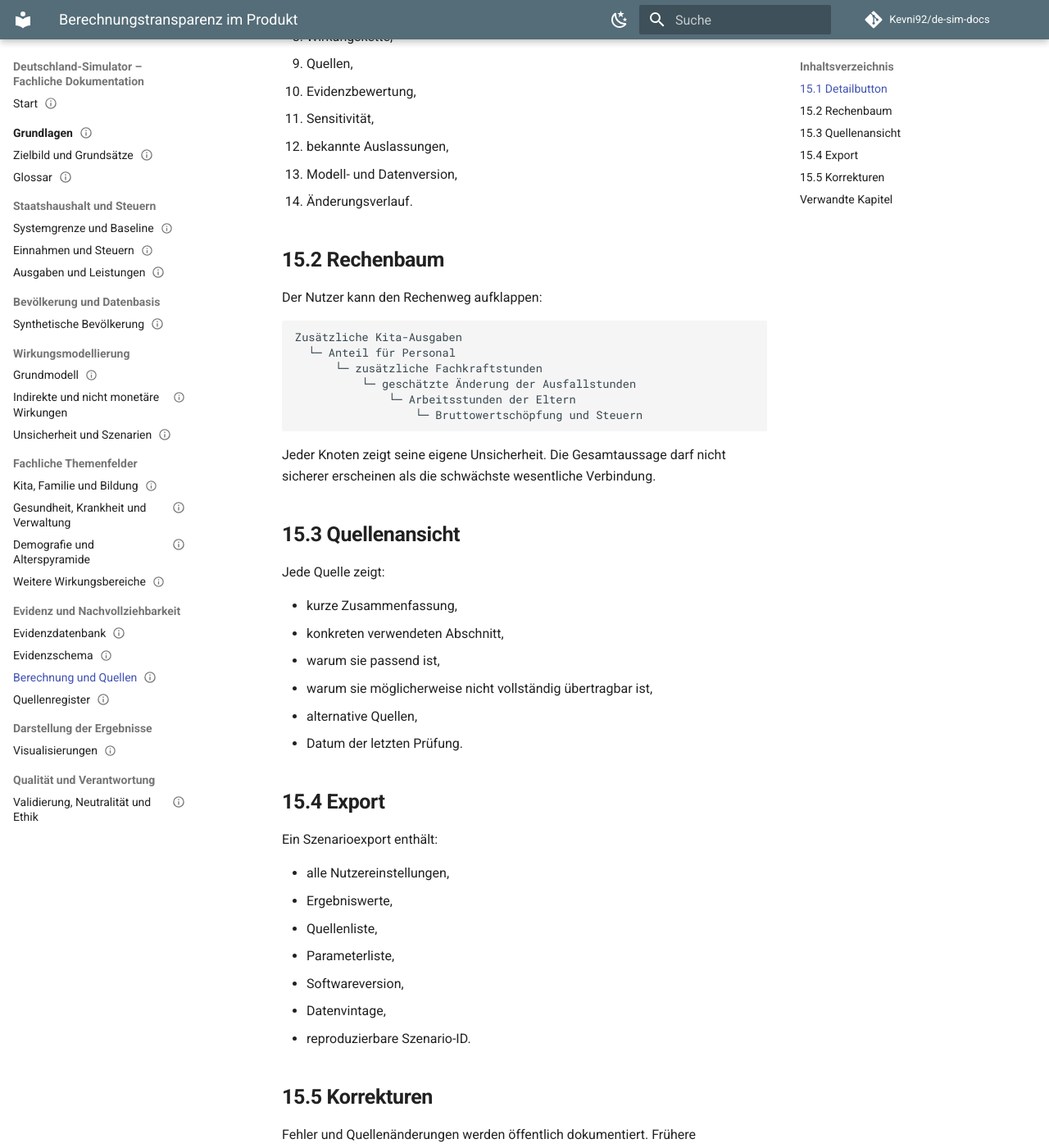
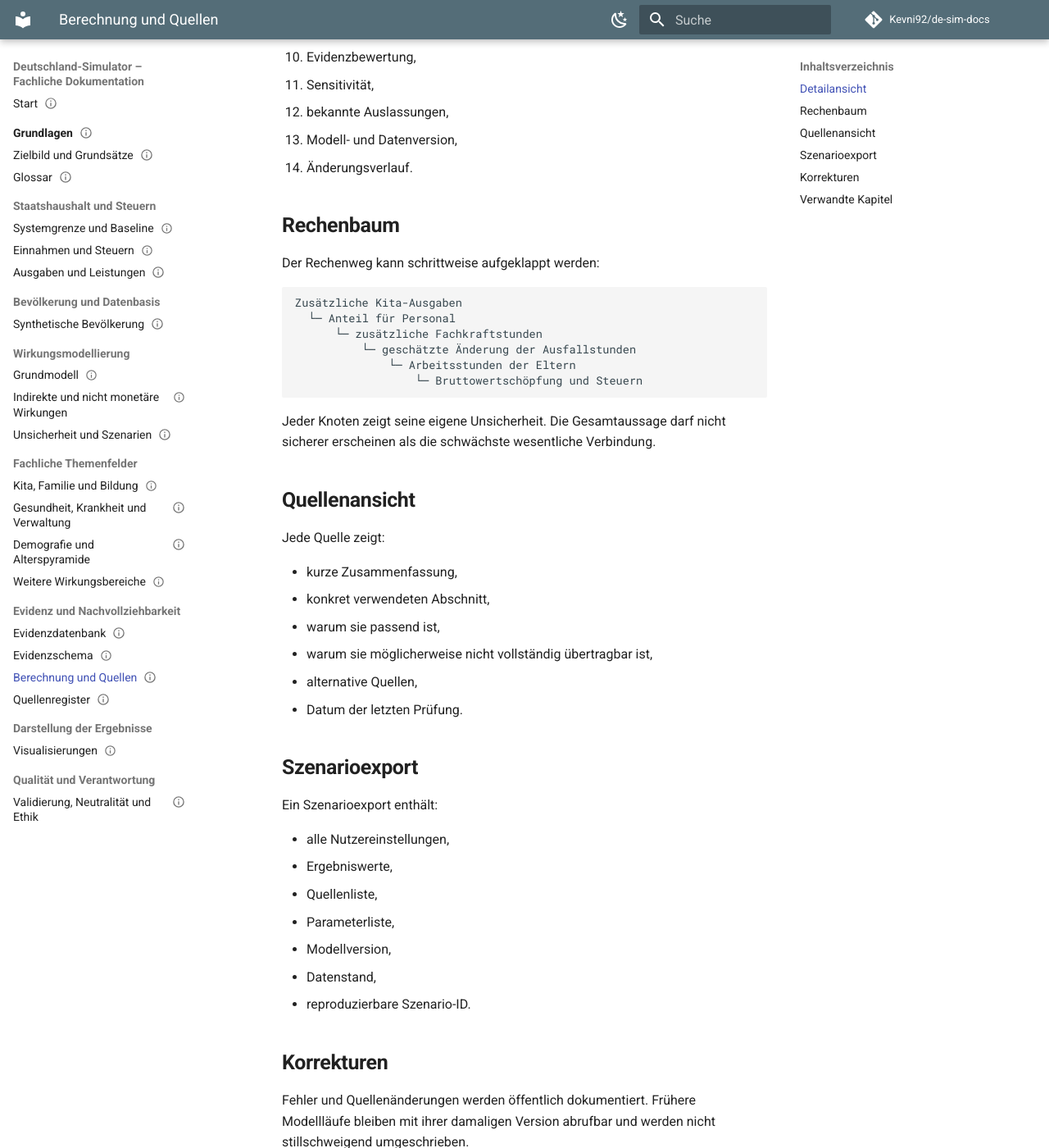
Before and after one commit to Kevni92/de-sim-docs, an MkDocs documentation site: the page built from docs/06-evidenz/berechnungstransparenz.md, in a window 1280 px wide and 1400 px high, scrolled down 543 px. Shown: the whole window at 82% size. Built offline with MkDocs 1.6.1 and Material for MkDocs 9.7.7, drawn with Linux system fonts in a browser that asks for light colours; comment, search, counter and statistics services are not loaded; some of the changed text lies outside the part shown.

Commit message:
docs: Berechnungstransparenz fachlich ausrichten

````diff
--- a/docs/06-evidenz/berechnungstransparenz.md
+++ b/docs/06-evidenz/berechnungstransparenz.md
@@ -1,13 +1,13 @@
 ---
-title: Berechnungstransparenz im Produkt
-summary: Modulares Kapitel des Pflichtenhefts und Research Briefings.
-status: Arbeitsstand 0.3
+title: Berechnung und Quellen
+summary: Fachliche Anforderungen an nachvollziehbare Rechenwege, Quellen und Unsicherheiten.
+status: Arbeitsstand 0.4
 last_updated: 2026-07-13
 ---
 
-# 15. Berechnungstransparenz im Produkt
+# Berechnung und Quellen
 
-## 15.1 Detailbutton
+## Detailansicht
 
 Bei jeder Ausgabe gibt es den Button **„Berechnung und Quellen“**. Er öffnet eine Ansicht mit:
 
@@ -26,9 +26,9 @@ Bei jeder Ausgabe gibt es den Button **„Berechnung und Quellen“**. Er öffne
 13. Modell- und Datenversion,
 14. Änderungsverlauf.
 
-## 15.2 Rechenbaum
+## Rechenbaum
 
-Der Nutzer kann den Rechenweg aufklappen:
+Der Rechenweg kann schrittweise aufgeklappt werden:
 
 ```text
 Zusätzliche Kita-Ausgaben
@@ -41,18 +41,18 @@ Zusätzliche Kita-Ausgaben
 
 Jeder Knoten zeigt seine eigene Unsicherheit. Die Gesamtaussage darf nicht sicherer erscheinen als die schwächste wesentliche Verbindung.
 
-## 15.3 Quellenansicht
+## Quellenansicht
 
 Jede Quelle zeigt:
 
 - kurze Zusammenfassung,
-- konkreten verwendeten Abschnitt,
+- konkret verwendeten Abschnitt,
 - warum sie passend ist,
 - warum sie möglicherweise nicht vollständig übertragbar ist,
 - alternative Quellen,
 - Datum der letzten Prüfung.
 
-## 15.4 Export
+## Szenarioexport
 
 Ein Szenarioexport enthält:
 
@@ -60,11 +60,11 @@ Ein Szenarioexport enthält:
 - Ergebniswerte,
 - Quellenliste,
 - Parameterliste,
-- Softwareversion,
-- Datenvintage,
+- Modellversion,
+- Datenstand,
 - reproduzierbare Szenario-ID.
 
-## 15.5 Korrekturen
+## Korrekturen
 
 Fehler und Quellenänderungen werden öffentlich dokumentiert. Frühere Modellläufe bleiben mit ihrer damaligen Version abrufbar und werden nicht stillschweigend umgeschrieben.
 
@@ -72,4 +72,4 @@ Fehler und Quellenänderungen werden öffentlich dokumentiert. Frühere Modelll
 
 - [Evidenzdatenbank und Quellenprovenienz](evidenzdatenbank.md)
 - [Visualisierungen](../07-visualisierung/visualisierungen.md)
-- [Technische Architektur](../08-technik/technische-architektur.md)
+- [Unsicherheit und Szenarien](../04-modell/unsicherheit-und-szenarien.md)
````
